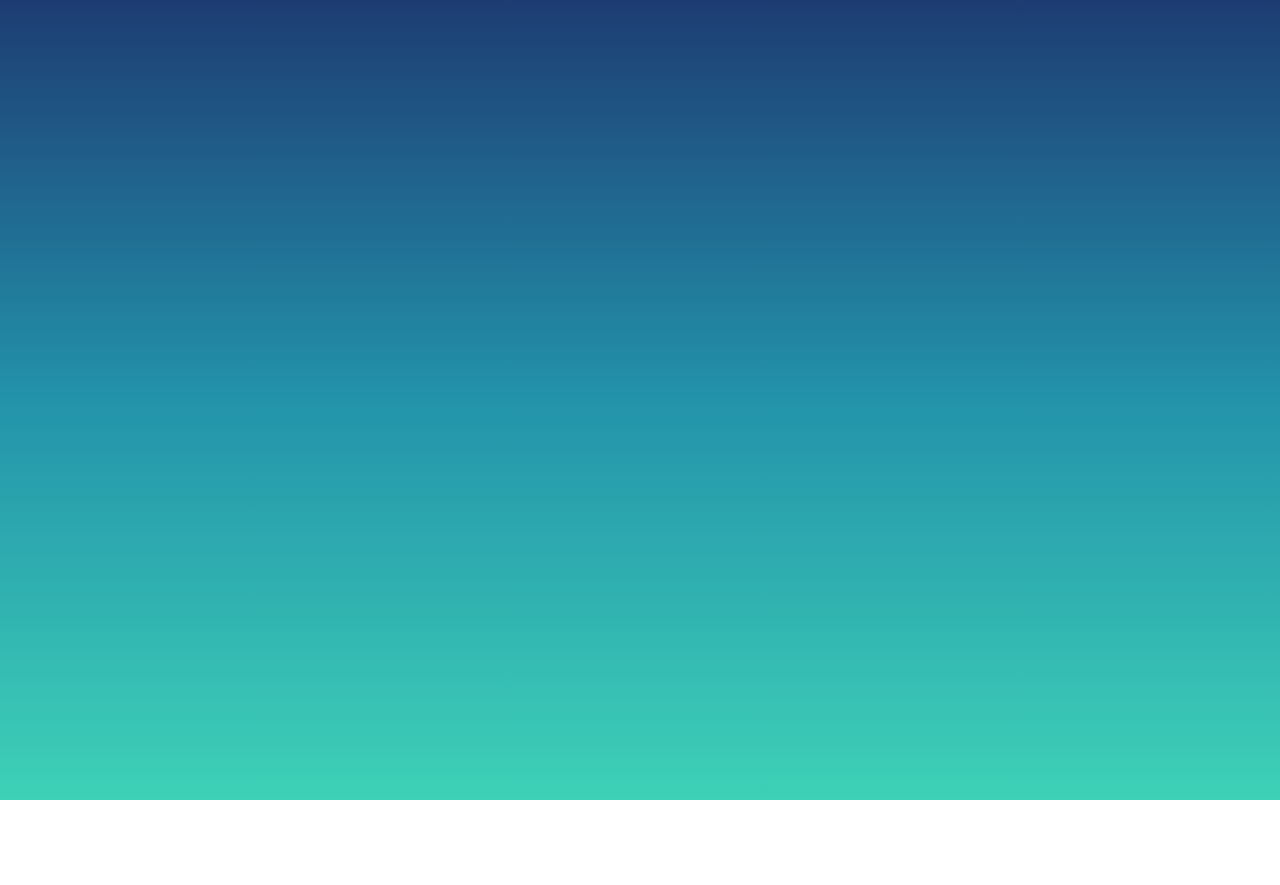
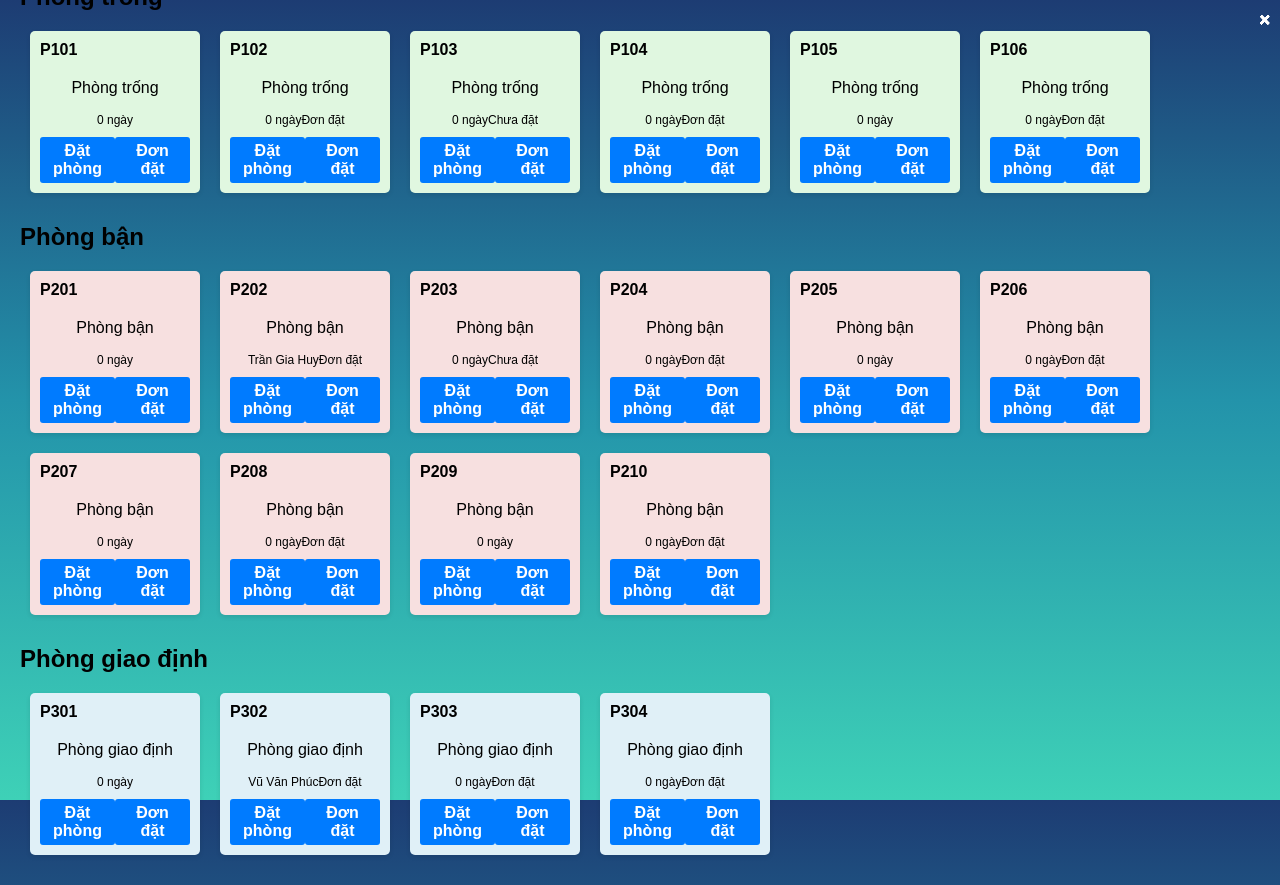
Before and after one commit to ThienPhu46/Test_User_FrontEnd, a React (Create React App) app: page /RoomAdmin in a window 1280 px wide. Before the commit this address had no page. Before the commit the page ends 800 px from the top, so only its background shows below. Built offline with nearby package versions, Linux system fonts and the light colour scheme.

Commit message:
Update SliderBar & Dashboard

```diff
--- a/src/App.js
+++ b/src/App.js
@@ -2,6 +2,7 @@ import React from 'react';
 import { BrowserRouter as Router, Route, Routes } from 'react-router-dom';
 import Login from './Pages/Login';
 import Dashboard from './Pages/Dashboard';
+import RoomAdmin from './Pages/RoomAdmin';
 
 const App = () => {
   return (
@@ -9,7 +10,7 @@ const App = () => {
       <Routes>
         <Route path="/" element={<Login />} />
         <Route path="/Dashboard" element={<Dashboard />} />
-
+        <Route path="/RoomAdmin" element={<RoomAdmin />} />
       </Routes>
     </Router>
   );
--- /dev/null
+++ b/src/Components/RoomCard.css
@@ -0,0 +1,54 @@
+.room-card {
+    width: 150px;
+    padding: 10px;
+    border-radius: 5px;
+    margin: 10px;
+    text-align: center;
+    box-shadow: 0 2px 5px rgba(0, 0, 0, 0.1);
+  }
+
+  .room-available {
+    background-color: #e0f7e0; /* Màu xanh nhạt cho phòng trống */
+  }
+
+  .room-busy {
+    background-color: #f7e0e0; /* Màu đỏ nhạt cho phòng bận */
+  }
+
+  .room-reserved {
+    background-color: #e0f0f7; /* Màu xanh dương nhạt cho phòng giao định */
+  }
+
+  .room-header {
+    display: flex;
+    justify-content: space-between;
+    font-weight: bold;
+  }
+
+  .close-icon {
+    cursor: pointer;
+  }
+
+  .room-info {
+    margin: 5px 0;
+    font-size: 12px;
+  }
+
+  .room-actions {
+    display: flex;
+    justify-content: space-around;
+    margin-top: 10px;
+  }
+
+  .room-actions button {
+    background-color: #007bff;
+    color: white;
+    border: none;
+    padding: 5px 10px;
+    border-radius: 3px;
+    cursor: pointer;
+  }
+
+  .room-actions button:hover {
+    background-color: #0056b3;
+  }
--- /dev/null
+++ b/src/Components/RoomCard.js
@@ -0,0 +1,29 @@
+import React from 'react';
+import './RoomCard.css'; // CSS cho RoomCard
+
+const RoomCard = ({ roomNumber, status, date, note }) => {
+  // Xác định màu sắc dựa trên trạng thái
+  const statusClass = status === 'Phòng trống' ? 'room-available' :
+                     status === 'Phòng bận' ? 'room-busy' :
+                     status === 'Phòng giao định' ? 'room-reserved' : '';
+
+  return (
+    <div className={`room-card ${statusClass}`}>
+      <div className="room-header">
+        <span>{roomNumber}</span>
+        <span className="close-icon">×</span>
+      </div>
+      <p>{status}</p>
+      <div className="room-info">
+        <span>{date}</span>
+        <span>{note}</span>
+      </div>
+      <div className="room-actions">
+        <button>Đặt phòng</button>
+        <button>Đơn đặt</button>
+      </div>
+    </div>
+  );
+};
+
+export default RoomCard;
--- a/src/Components/Sliderbar.css
+++ b/src/Components/Sliderbar.css
@@ -98,3 +98,16 @@
 .sidebar-menu li:hover .menu-icon {
   transform: scale(1.2);
 }
+
+.sidebar-menu li a {
+  text-decoration: none;
+  color: inherit;
+  display: flex;
+  align-items: center;
+  width: 100%;
+  height: 100%;
+}
+
+.sidebar-menu li a:hover {
+  color: inherit;
+}
--- a/src/Components/Sliderbar.js
+++ b/src/Components/Sliderbar.js
@@ -1,6 +1,6 @@
 import React from 'react';
 import './Sliderbar.css';
-
+import { Link } from "react-router-dom";
 const Sidebar = ({ isSidebarOpen, toggleSidebar, onLogoutClick }) => {
   return (
     <div className={`sidebar ${isSidebarOpen ? 'open' : ''}`}>
@@ -11,44 +11,71 @@ const Sidebar = ({ isSidebarOpen, toggleSidebar, onLogoutClick }) => {
       </div>
       <ul className="sidebar-menu">
       <li>
+    <Link to="/Dashboard">
       <span className="menu-icon">🏠</span> Trang Chủ
+    </Link>
   </li>
   <li>
+    <Link to="/RoomAdmin">
       <span className="menu-icon">🛏️</span> Phòng
+    </Link>
   </li>
   <li>
+    <Link to="/dat-phong">
       <span className="menu-icon">📅</span> Đặt Phòng
+    </Link>
   </li>
   <li>
+    <Link to="/hoa-don">
       <span className="menu-icon">📄</span> Hóa Đơn
+    </Link>
   </li>
   <li>
+    <Link to="/khach-hang">
       <span className="menu-icon">👥</span> QL Khách Hàng
+    </Link>
   </li>
   <li>
+    <Link to="/ql-phong">
       <span className="menu-icon">🏢</span> QL Phòng
+    </Link>
   </li>
   <li>
+    <Link to="/ql-loai-phong">
       <span className="menu-icon">🏢</span> QL Loại Phòng
+    </Link>
   </li>
   <li>
+    <Link to="/ql-dich-vu">
       <span className="menu-icon">🏢</span> QL Dịch vụ
+    </Link>
   </li>
   <li>
+    <Link to="/qlct-tinh-diem">
       <span className="menu-icon">🔢</span> QLCT Tính Điểm
+    </Link>
   </li>
   <li>
+    <Link to="/qlls-tich-diem">
       <span className="menu-icon">🔢</span> QLLS Tích Điểm
+    </Link>
   </li>
   <li>
+    <Link to="/tai-khoan">
       <span className="menu-icon">📋</span> QL Tài Khoản
+    </Link>
   </li>
   <li>
+    <Link to="/nhan-vien">
       <span className="menu-icon">👤</span> QL Nhân Viên
+    </Link>
   </li>
   <li>
+    <Link to="/thong-ke">
       <span className="menu-icon">📊</span> Thống Kê
+    </Link>
   </li>
+
   <li onClick={onLogoutClick}>
           <span className="menu-icon">📊</span> Đăng Xuất
         </li>
--- a/src/Design_Css/RoomAdmin.css
+++ b/src/Design_Css/RoomAdmin.css
@@ -0,0 +1,45 @@
+.room-container {
+    display: flex;
+  }
+
+  .main-content {
+    flex: 1;
+    padding: 20px;
+  }
+
+  .room-header {
+    display: flex;
+    align-items: center;
+    margin-bottom: 20px;
+  }
+
+  .menu-icon {
+    font-size: 24px;
+    cursor: pointer;
+    margin-right: 20px;
+  }
+
+  .header-info {
+    display: flex;
+    align-items: center;
+    gap: 20px;
+  }
+
+  .header-info span {
+    margin-right: 10px;
+  }
+
+  .header-info input {
+    padding: 5px;
+    border: 1px solid #ccc;
+    border-radius: 3px;
+  }
+
+  .room-categories h2 {
+    margin: 20px 0 10px;
+  }
+
+  .room-list {
+    display: flex;
+    flex-wrap: wrap;
+  }
--- a/src/Pages/Dashboard.js
+++ b/src/Pages/Dashboard.js
@@ -92,9 +92,9 @@ const Dashboard = () => {
       {showLogoutConfirm && (
         <div className="logout-modal">
           <div className="logout-modal-content">
+            <span className="close-icon" onClick={handleCancelLogout}>X</span>
             <div className="logout-modal-header">
               <span className="header-text">Thông Báo</span>
-        <span className="close-icon" onClick={handleCancelLogout}>X</span>
             </div>
             <p className="logout-message">Bạn có muốn đăng xuất?</p>
             <div className="logout-modal-buttons">
--- a/src/Pages/RoomAdmin.js
+++ b/src/Pages/RoomAdmin.js
@@ -0,0 +1,106 @@
+import React, { useState } from 'react';
+import Sidebar from '../Components/Sliderbar';
+import RoomCard from '../Components/RoomCard';
+import '../Design_Css/RoomAdmin.css';
+
+const Room = () => {
+  const [isSidebarOpen, setIsSidebarOpen] = useState(false);
+
+  const toggleSidebar = () => {
+    setIsSidebarOpen(!isSidebarOpen);
+  };
+
+  // Dữ liệu mẫu cho các phòng
+  const rooms = [
+    { number: 'P101', status: 'Phòng trống', date: '0 ngày', note: '' },
+    { number: 'P102', status: 'Phòng trống', date: '0 ngày', note: 'Đơn đặt' },
+    { number: 'P103', status: 'Phòng trống', date: '0 ngày', note: 'Chưa đặt' },
+    { number: 'P104', status: 'Phòng trống', date: '0 ngày', note: 'Đơn đặt' },
+    { number: 'P105', status: 'Phòng trống', date: '0 ngày', note: '' },
+    { number: 'P106', status: 'Phòng trống', date: '0 ngày', note: 'Đơn đặt' },
+    { number: 'P201', status: 'Phòng bận', date: '0 ngày', note: '' },
+    { number: 'P202', status: 'Phòng bận', date: 'Trần Gia Huy', note: 'Đơn đặt' },
+    { number: 'P203', status: 'Phòng bận', date: '0 ngày', note: 'Chưa đặt' },
+    { number: 'P204', status: 'Phòng bận', date: '0 ngày', note: 'Đơn đặt' },
+    { number: 'P205', status: 'Phòng bận', date: '0 ngày', note: '' },
+    { number: 'P206', status: 'Phòng bận', date: '0 ngày', note: 'Đơn đặt' },
+    { number: 'P207', status: 'Phòng bận', date: '0 ngày', note: '' },
+    { number: 'P208', status: 'Phòng bận', date: '0 ngày', note: 'Đơn đặt' },
+    { number: 'P209', status: 'Phòng bận', date: '0 ngày', note: '' },
+    { number: 'P210', status: 'Phòng bận', date: '0 ngày', note: 'Đơn đặt' },
+    { number: 'P301', status: 'Phòng giao định', date: '0 ngày', note: '' },
+    { number: 'P302', status: 'Phòng giao định', date: 'Vũ Văn Phúc', note: 'Đơn đặt' },
+    { number: 'P303', status: 'Phòng giao định', date: '0 ngày', note: 'Đơn đặt' },
+    { number: 'P304', status: 'Phòng giao định', date: '0 ngày', note: 'Đơn đặt' },
+  ];
+
+  return (
+    <div className="room-container">
+      {/* Sidebar */}
+      <Sidebar isSidebarOpen={isSidebarOpen} toggleSidebar={toggleSidebar} />
+
+      {/* Main Content */}
+      <div className="main-content">
+        {/* Header */}
+        <div className="room-header">
+          <div className="menu-icon" onClick={toggleSidebar}>☰</div>
+          <div className="header-info">
+            <span>Chọn ngày: 11/04/2025</span>
+            <span>3:52 PM</span>
+            <input type="text" placeholder="Tìm phòng" />
+          </div>
+        </div>
+
+        {/* Room Categories */}
+        <div className="room-categories">
+          <h2>Phòng trống</h2>
+          <div className="room-list">
+            {rooms
+              .filter((room) => room.status === 'Phòng trống')
+              .map((room) => (
+                <RoomCard
+                  key={room.number}
+                  roomNumber={room.number}
+                  status={room.status}
+                  date={room.date}
+                  note={room.note}
+                />
+              ))}
+          </div>
+
+          <h2>Phòng bận</h2>
+          <div className="room-list">
+            {rooms
+              .filter((room) => room.status === 'Phòng bận')
+              .map((room) => (
+                <RoomCard
+                  key={room.number}
+                  roomNumber={room.number}
+                  status={room.status}
+                  date={room.date}
+                  note={room.note}
+                />
+              ))}
+          </div>
+
+          <h2>Phòng giao định</h2>
+          <div className="room-list">
+            {rooms
+              .filter((room) => room.status === 'Phòng giao định')
+              .map((room) => (
+                <RoomCard
+                  key={room.number}
+                  roomNumber={room.number}
+                  status={room.status}
+                  date={room.date}
+                  note={room.note}
+                />
+              ))}
+          </div>
+        </div>
+      </div>
+    </div>
+  );
+};
+
+export default Room;
```
Also changed, not shown: src/Design_Css/Dashboard.css (+26 -23 lines). Lines whose indentation alone changed are shown as unchanged.
